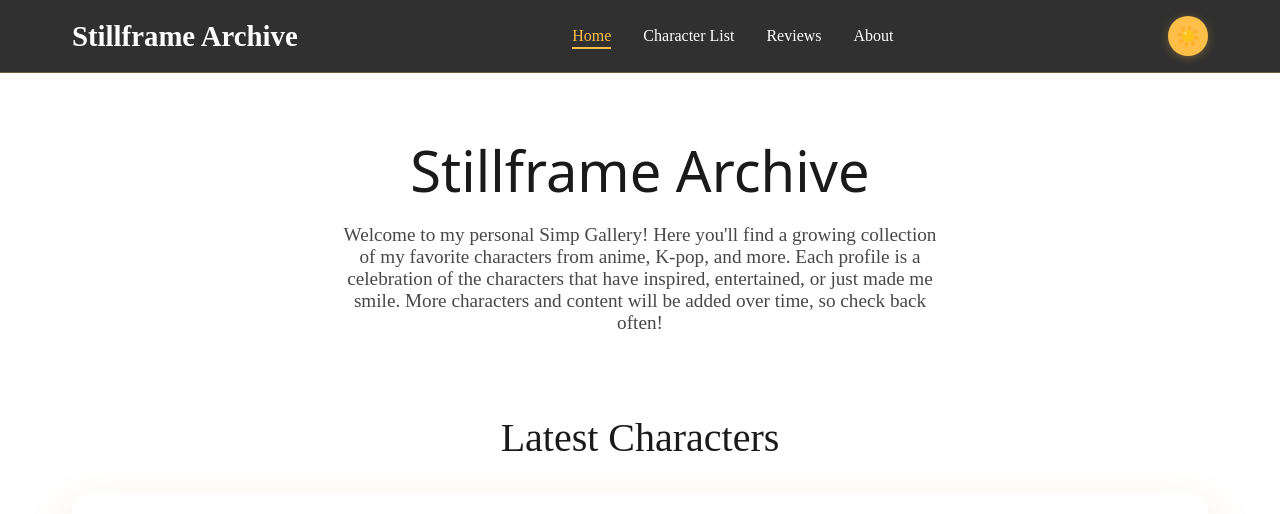
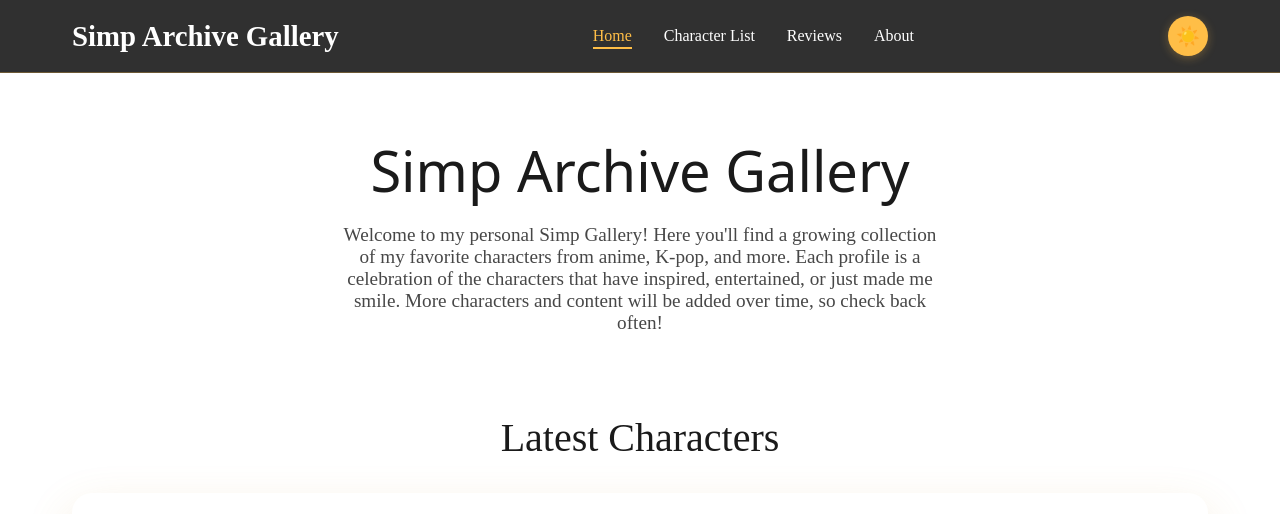
Before and after one commit to Auggie0w0/personal-simp-site, a plain HTML site: page index.html in a window 1280 px wide. Shown: the top 514 px of the page. Drawn offline with Linux system fonts and the light colour scheme; a web font is replaced by a local one.

Commit message:
rename again!

```diff
--- a/axel.html
+++ b/axel.html
@@ -4,12 +4,12 @@
     <meta charset="UTF-8">
     <meta name="viewport" content="width=device-width, initial-scale=1.0">
     <link rel="stylesheet" href="style.css">
-    <title>Axel Gilberto - Stillframe Archive</title>
+    <title>Axel Gilberto - Simp Archive Gallery</title>
 </head>
 <body>
     <header>
         <nav class="navbar">
-            <a href="index.html" class="logo">Stillframe Archive</a>
+            <a href="index.html" class="logo">Simp Archive Gallery</a>
             <div class="nav-links">
                 <ul>
                     <li><a href="index.html">Home</a></li>
@@ -193,7 +193,7 @@
             </div>
         </div>
         <div class="footer-bottom">
-            <p>&copy; 2025 Stillframe Archive. All rights reserved.</p>
+            <p>&copy; 2025 Simp Archive Gallery. All rights reserved.</p>
         </div>
 
 </footer>
--- a/dazai.html
+++ b/dazai.html
@@ -4,12 +4,12 @@
     <meta charset="UTF-8">
     <meta name="viewport" content="width=device-width, initial-scale=1.0">
     <link rel="stylesheet" href="style.css">
-    <title>Osamu Dazai - Stillframe Archive</title>
+    <title>Osamu Dazai - Simp Archive Gallery</title>
 </head>
 <body>
     <header>
         <nav class="navbar">
-            <a href="index.html" class="logo">Stillframe Archive</a>
+            <a href="index.html" class="logo">Simp Archive Gallery</a>
             <div class="nav-links">
                 <ul>
                     <li><a href="index.html">Home</a></li>
@@ -203,7 +203,7 @@
             </div>
         </div>
         <div class="footer-bottom">
-            <p>&copy; 2025 Stillframe Archive. All rights reserved.</p>
+            <p>&copy; 2025 Simp Archive Gallery. All rights reserved.</p>
         </div>
 
 </footer>
--- a/hange.html
+++ b/hange.html
@@ -4,12 +4,12 @@
     <meta charset="UTF-8">
     <meta name="viewport" content="width=device-width, initial-scale=1.0">
     <link rel="stylesheet" href="style.css">
-    <title>Hange Zoe - Stillframe Archive</title>
+    <title>Hange Zoe - Simp Archive Gallery</title>
 </head>
 <body>
     <header>
         <nav class="navbar">
-            <a href="index.html" class="logo">Stillframe Archive</a>
+            <a href="index.html" class="logo">Simp Archive Gallery</a>
             <div class="nav-links">
                 <ul>
                     <li><a href="index.html">Home</a></li>
@@ -230,7 +230,7 @@
             </div>
         </div>
         <div class="footer-bottom">
-            <p>&copy; 2025 Stillframe Archive. All rights reserved.</p>
+            <p>&copy; 2025 Simp Archive Gallery. All rights reserved.</p>
         </div>
 
 </footer>
--- a/huntrix.html
+++ b/huntrix.html
@@ -4,12 +4,12 @@
     <meta charset="UTF-8">
     <meta name="viewport" content="width=device-width, initial-scale=1.0">
     <link rel="stylesheet" href="style.css">
-    <title>Huntrix - Stillframe Archive</title>
+    <title>Huntrix - Simp Archive Gallery</title>
 </head>
 <body>
     <header>
         <nav class="navbar">
-            <a href="index.html" class="logo">Stillframe Archive</a>
+            <a href="index.html" class="logo">Simp Archive Gallery</a>
             <div class="nav-links">
                 <ul>
                     <li><a href="index.html">Home</a></li>
@@ -287,7 +287,7 @@
             </div>
         </div>
         <div class="footer-bottom">
-            <p>&copy; 2025 Stillframe Archive. All rights reserved.</p>
+            <p>&copy; 2025 Simp Archive Gallery. All rights reserved.</p>
         </div>
 
 </footer>
--- a/index.html
+++ b/index.html
@@ -4,12 +4,12 @@
     <meta charset="UTF-8">
     <meta name="viewport" content="width=device-width, initial-scale=1.0">
     <link rel="stylesheet" href="style.css">
-    <title>Stillframe Archive - Home</title>
+    <title>Simp Archive Gallery - Home</title>
 </head>
 <body>
     <header>
         <nav class="navbar">
-            <a href="index.html" class="logo">Stillframe Archive</a>
+            <a href="index.html" class="logo">Simp Archive Gallery</a>
             <div class="nav-links">
                 <ul>
                     <li><a href="index.html" class="active">Home</a></li>
@@ -29,7 +29,7 @@
 
     <main class="main-content">
         <div class="hero-section">
-            <h1 class="hero-title">Stillframe Archive</h1>
+            <h1 class="hero-title">Simp Archive Gallery</h1>
             <p class="hero-subtitle">Welcome to my personal Simp Gallery! Here you'll find a growing collection of my favorite characters from anime, K-pop, and more. Each profile is a celebration of the characters that have inspired, entertained, or just made me smile. More characters and content will be added over time, so check back often!</p>
         </div>
 
@@ -72,7 +72,7 @@
             </div>
         </div>
         <div class="footer-bottom">
-            <p>&copy; 2025 Stillframe Archive. All rights reserved.</p>
+            <p>&copy; 2025 Simp Archive Gallery. All rights reserved.</p>
             <p>Disclaimer: I do not own any of the art featured on this site. Most images are official artwork, while others are fan creations. If you recognize your work, please accept credit. Feel free to contribute to this project on GitHub or contact me with character recommendations!</p>
         </div>
     </footer>
--- a/ivan.html
+++ b/ivan.html
@@ -4,12 +4,12 @@
     <meta charset="UTF-8">
     <meta name="viewport" content="width=device-width, initial-scale=1.0">
     <link rel="stylesheet" href="style.css">
-    <title>Ivan - Stillframe Archive</title>
+    <title>Ivan - Simp Archive Gallery</title>
 </head>
 <body>
     <header>
         <nav class="navbar">
-            <a href="index.html" class="logo">Stillframe Archive</a>
+            <a href="index.html" class="logo">Simp Archive Gallery</a>
             <div class="nav-links">
                 <ul>
                     <li><a href="index.html">Home</a></li>
@@ -197,7 +197,7 @@
             </div>
         </div>
         <div class="footer-bottom">
-            <p>&copy; 2025 Stillframe Archive. All rights reserved.</p>
+            <p>&copy; 2025 Simp Archive Gallery. All rights reserved.</p>
         </div>
 
 </footer>
--- a/minho.html
+++ b/minho.html
@@ -4,12 +4,12 @@
     <meta charset="UTF-8">
     <meta name="viewport" content="width=device-width, initial-scale=1.0">
     <link rel="stylesheet" href="style.css">
-    <title>Lee Know (Lee Minho) - Stillframe Archive</title>
+    <title>Lee Know (Lee Minho) - Simp Archive Gallery</title>
 </head>
 <body>
     <header>
         <nav class="navbar">
-            <a href="index.html" class="logo">Stillframe Archive</a>
+            <a href="index.html" class="logo">Simp Archive Gallery</a>
             <div class="nav-links">
                 <ul>
                     <li><a href="index.html">Home</a></li>
@@ -292,7 +292,7 @@
             </div>
         </div>
         <div class="footer-bottom">
-            <p>&copy; 2025 Stillframe Archive. All rights reserved.</p>
+            <p>&copy; 2025 Simp Archive Gallery. All rights reserved.</p>
         </div>
 
 </footer>
--- a/miyamura.html
+++ b/miyamura.html
@@ -4,12 +4,12 @@
     <meta charset="UTF-8">
     <meta name="viewport" content="width=device-width, initial-scale=1.0">
     <link rel="stylesheet" href="style.css">
-    <title>Izumi Miyamura - Stillframe Archive</title>
+    <title>Izumi Miyamura - Simp Archive Gallery</title>
 </head>
 <body>
     <header>
         <nav class="navbar">
-            <a href="index.html" class="logo">Stillframe Archive</a>
+            <a href="index.html" class="logo">Simp Archive Gallery</a>
             <div class="nav-links">
                 <ul>
                     <li><a href="index.html">Home</a></li>
@@ -170,7 +170,7 @@
             </div>
         </div>
         <div class="footer-bottom">
-            <p>&copy; 2025 Stillframe Archive. All rights reserved.</p>
+            <p>&copy; 2025 Simp Archive Gallery. All rights reserved.</p>
         </div>
 
 </footer>
--- a/saja.html
+++ b/saja.html
@@ -4,12 +4,12 @@
     <meta charset="UTF-8">
     <meta name="viewport" content="width=device-width, initial-scale=1.0">
     <link rel="stylesheet" href="style.css">
-    <title>Saja - Stillframe Archive</title>
+    <title>Saja - Simp Archive Gallery</title>
 </head>
 <body>
     <header>
         <nav class="navbar">
-            <a href="index.html" class="logo">Stillframe Archive</a>
+            <a href="index.html" class="logo">Simp Archive Gallery</a>
             <div class="nav-links">
                 <ul>
                     <li><a href="index.html">Home</a></li>
@@ -210,7 +210,7 @@
             </div>
         </div>
         <div class="footer-bottom">
-            <p>&copy; 2025 Stillframe Archive. All rights reserved.</p>
+            <p>&copy; 2025 Simp Archive Gallery. All rights reserved.</p>
         </div>
 
 </footer>
--- a/wolfgang.html
+++ b/wolfgang.html
@@ -4,12 +4,12 @@
     <meta charset="UTF-8">
     <meta name="viewport" content="width=device-width, initial-scale=1.0">
     <link rel="stylesheet" href="style.css">
-    <title>Wolfgang Goldenleonard - Stillframe Archive</title>
+    <title>Wolfgang Goldenleonard - Simp Archive Gallery</title>
 </head>
 <body>
     <header>
         <nav class="navbar">
-            <a href="index.html" class="logo">Stillframe Archive</a>
+            <a href="index.html" class="logo">Simp Archive Gallery</a>
             <div class="nav-links">
                 <ul>
                     <li><a href="index.html">Home</a></li>
@@ -248,7 +248,7 @@
             </div>
         </div>
         <div class="footer-bottom">
-            <p>&copy; 2025 Stillframe Archive. All rights reserved.</p>
+            <p>&copy; 2025 Simp Archive Gallery. All rights reserved.</p>
         </div>
 
 </footer>
--- a/yamada.html
+++ b/yamada.html
@@ -4,12 +4,12 @@
     <meta charset="UTF-8">
     <meta name="viewport" content="width=device-width, initial-scale=1.0">
     <link rel="stylesheet" href="style.css">
-    <title>Akito Yamada - Stillframe Archive</title>
+    <title>Akito Yamada - Simp Archive Gallery</title>
 </head>
 <body>
     <header>
         <nav class="navbar">
-            <a href="index.html" class="logo">Stillframe Archive</a>
+            <a href="index.html" class="logo">Simp Archive Gallery</a>
             <div class="nav-links">
                 <ul>
                     <li><a href="index.html">Home</a></li>
@@ -169,7 +169,7 @@
             </div>
         </div>
         <div class="footer-bottom">
-            <p>&copy; 2025 Stillframe Archive. All rights reserved.</p>
+            <p>&copy; 2025 Simp Archive Gallery. All rights reserved.</p>
         </div>
 
 </footer>
```
Also changed, not shown: abouts.html (+3 -3 lines), add-character.html (+3 -3 lines), character-list.html (+3 -3 lines), footer_disclaimer_template.html (+1 -1 lines), reviews.html (+3 -3 lines), test-character.html (+3 -3 lines), test-gallery.html (+3 -3 lines), test-ratings.html (+3 -3 lines), README.md.
